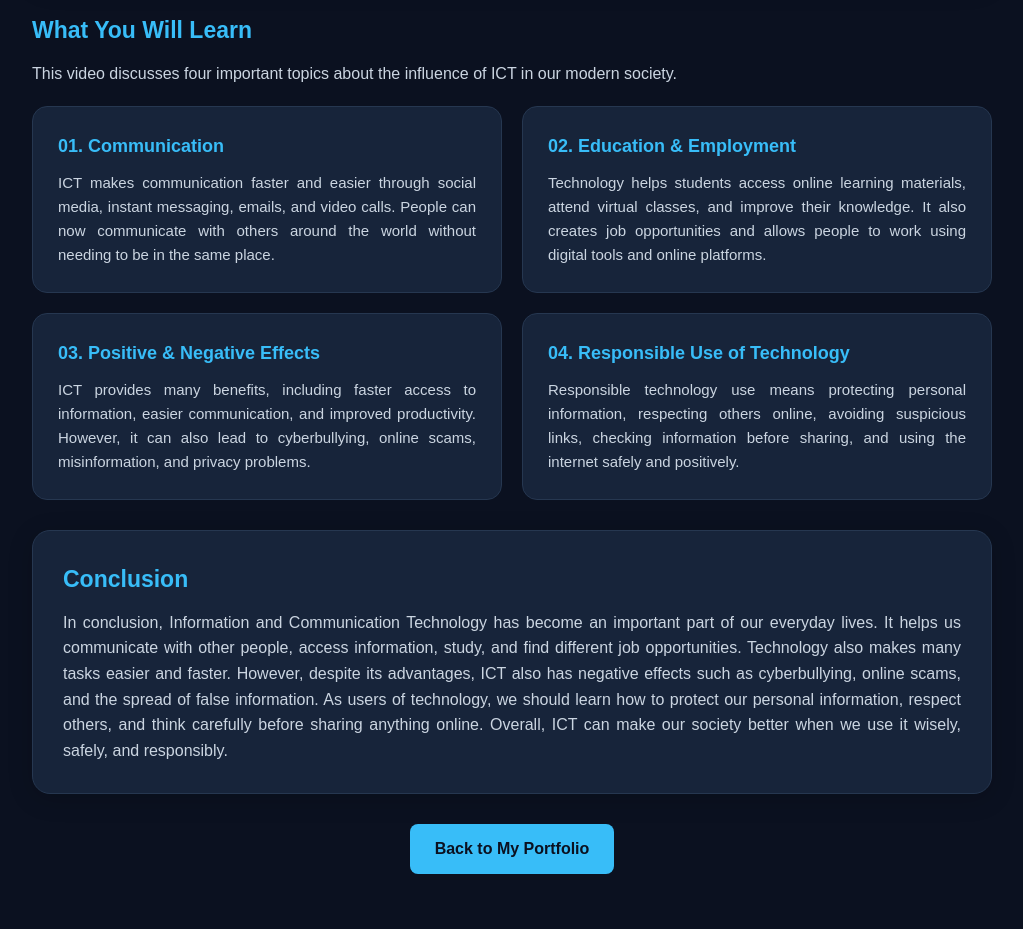
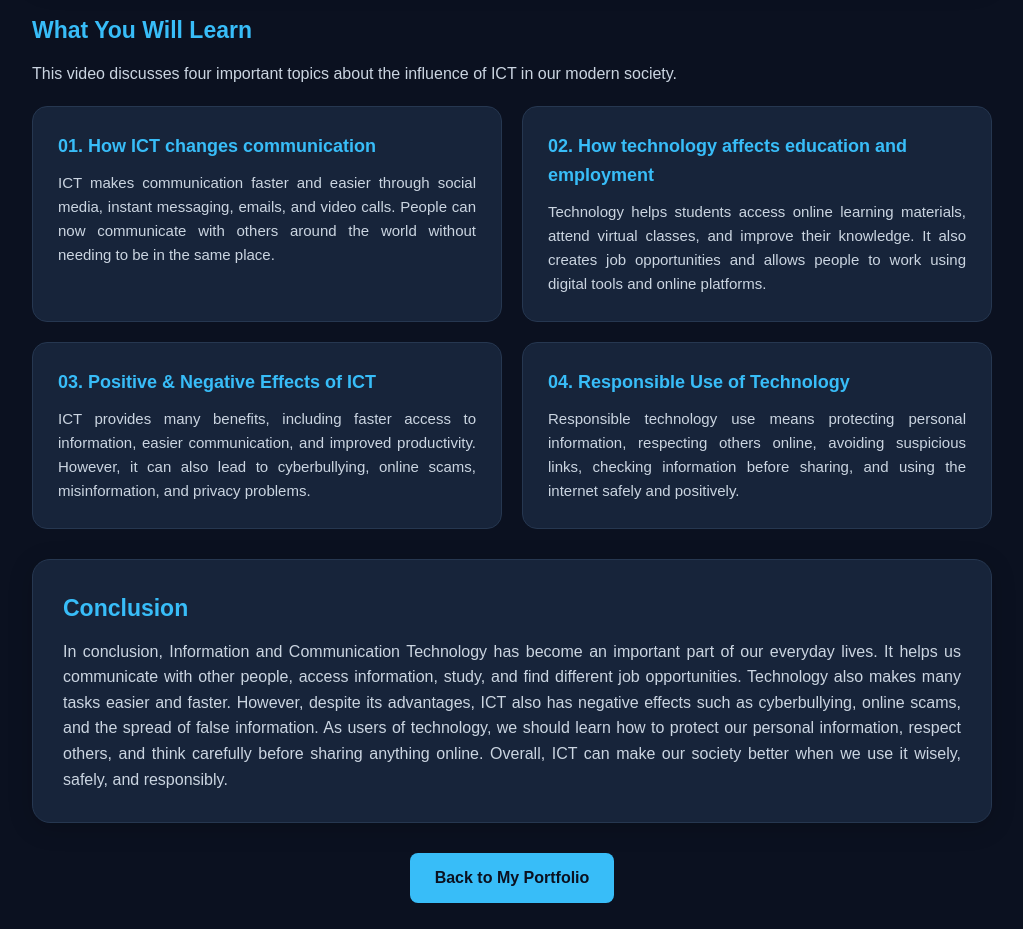
Before and after one commit to nicolashp44-dev/My-ICT-Portfolio, a plain HTML site: page output5.html in a window 1280 px wide. Shown: the part 1400-2329 px from the top of the page, without its empty margins (128-1151 px from the left). Drawn offline with Linux system fonts and the light colour scheme.

Commit message:
Update output5.html

```diff
--- a/output5.html
+++ b/output5.html
@@ -455,7 +455,7 @@
                 <!-- Topic 1 -->
                 <div class="topic-card">
 
-                    <h3>01. Communication</h3>
+                    <h3>01. How ICT changes communication</h3>
 
                     <p>
                         ICT makes communication faster and easier
@@ -470,7 +470,7 @@
                 <!-- Topic 2 -->
                 <div class="topic-card">
 
-                    <h3>02. Education & Employment</h3>
+                    <h3>02. How technology affects education and employment</h3>
 
                     <p>
                         Technology helps students access online
@@ -485,7 +485,7 @@
                 <!-- Topic 3 -->
                 <div class="topic-card">
 
-                    <h3>03. Positive & Negative Effects</h3>
+                    <h3>03. Positive & Negative Effects of ICT</h3>
 
                     <p>
                         ICT provides many benefits, including faster
```
